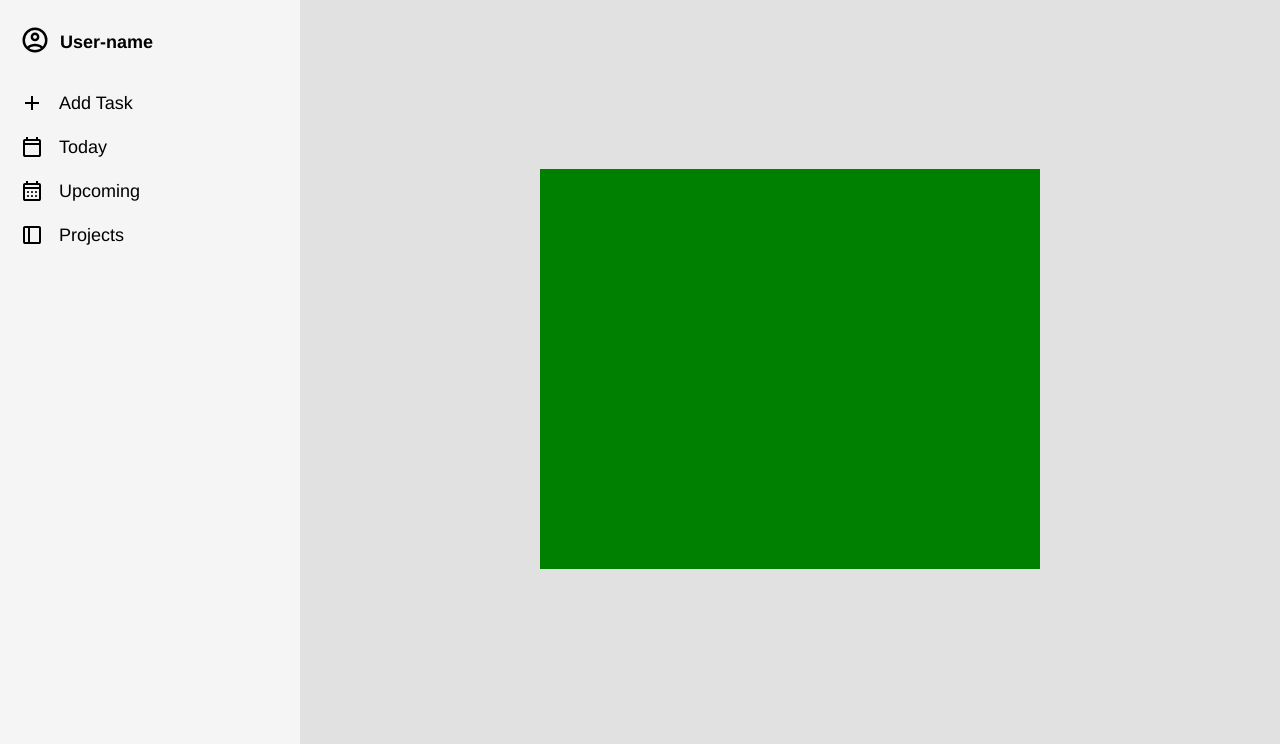
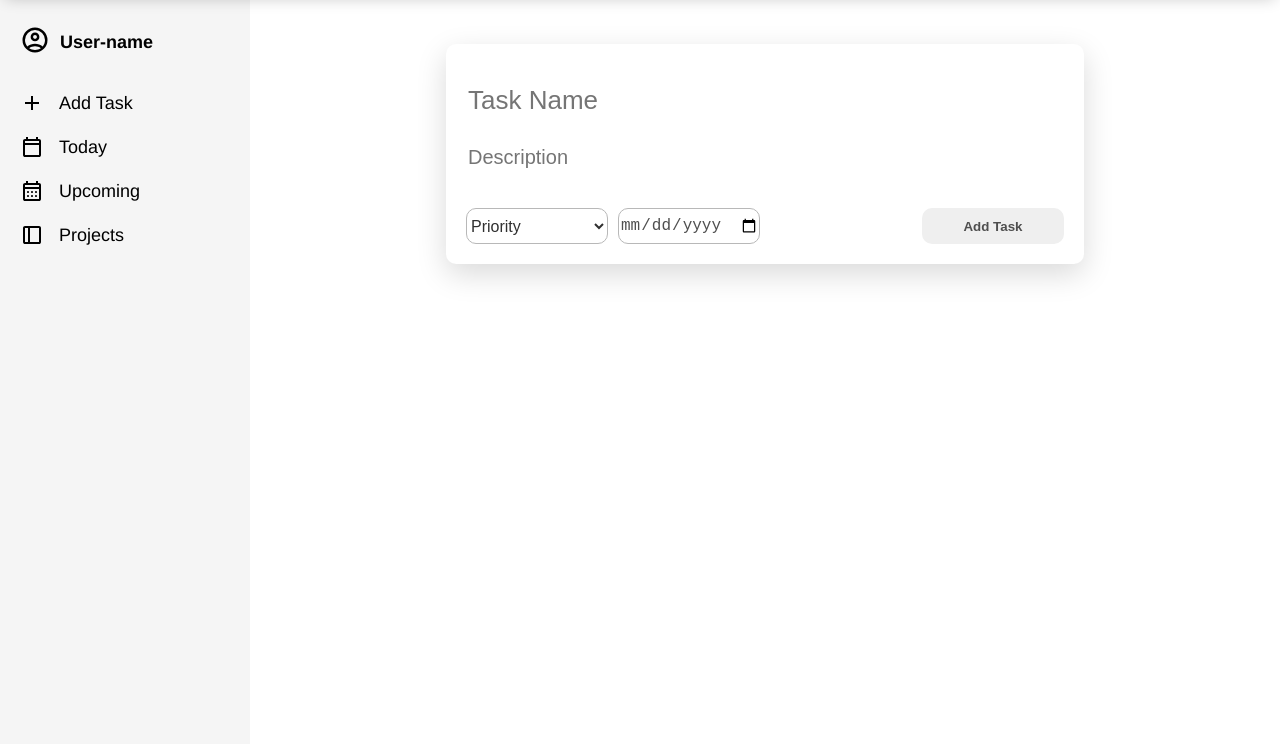
Before and after one commit to tim-martinez/todo-list, a website built with webpack: page src/index.html in a window 1280 px wide. Shown: the part 56-800 px from the top of the page. Built offline with nearby package versions, Linux system fonts and the light colour scheme.

Commit message:
main layout finished. Working on logic for adding a task.

```diff
--- a/src/addTask.js
+++ /dev/null
@@ -1,9 +0,0 @@
-const generateForm = function () {
-  const content = document.querySelector('.content');
-  const addTaskDiv = document.createElement('div');
-  addTaskDiv.classList.add('addTaskDiv');
-  content.classList.add('addTaskView');
-  content.append(addTaskDiv);
-};
-
-export default generateForm;
--- a/src/index.html
+++ b/src/index.html
@@ -3,7 +3,7 @@
   <head>
     <meta charset="UTF-8" />
     <meta name="viewport" content="width=device-width, initial-scale=1.0" />
-    <title>Document</title>
+    <title>Todo List Project</title>
   </head>
   <body>
     <div class="header">
--- a/src/index.js
+++ b/src/index.js
@@ -1,4 +1,6 @@
 import './style.css';
-import generateForm from './addTask';
+import * as UI from './modules/UI';
+import task from './modules/task';
 
-generateForm();
+UI.addTask();
+task();
--- /dev/null
+++ b/src/modules/UI.js
@@ -0,0 +1,67 @@
+export function addTask() {
+  const content = document.querySelector('.content');
+  const addTaskDiv = document.createElement('div');
+  addTaskDiv.classList.add('addTaskDiv');
+  content.classList.add('addTaskView');
+  content.append(addTaskDiv);
+
+  const form = document.createElement('form');
+  form.id = 'newTask';
+  addTaskDiv.append(form);
+
+  //Task name and Description
+  const taskName = document.createElement('input');
+  taskName.placeholder = 'Task Name';
+  taskName.id = 'taskName';
+  taskName.name = 'name';
+  form.append(taskName);
+
+  const description = document.createElement('input');
+  description.placeholder = 'Description';
+  description.id = 'description';
+  description.name = 'description';
+  form.append(description);
+
+  //Priority
+  const priority = document.createElement('select');
+  priority.classList.add('priority');
+  priority.id = 'priority';
+  priority.name = 'priority';
+
+  const defaultOption = document.createElement('option');
+  defaultOption.textContent = 'Priority';
+  defaultOption.value = 'default';
+  defaultOption.disabled = true;
+  defaultOption.selected = true;
+  priority.appendChild(defaultOption);
+
+  const highPriority = document.createElement('option');
+  highPriority.value = 'High Priority';
+  highPriority.textContent = 'High Priority';
+  priority.append(highPriority);
+
+  const standardPriority = document.createElement('option');
+  standardPriority.value = 'Standard Priority';
+  standardPriority.textContent = 'default';
+  priority.append(standardPriority);
+
+  const lowPriority = document.createElement('option');
+  lowPriority.value = 'Low Priority';
+  lowPriority.textContent = 'Low Priority';
+  priority.append(lowPriority);
+  form.append(priority);
+
+  //Due Date
+  const dueDate = document.createElement('input');
+  dueDate.type = 'date';
+  dueDate.id = 'dueDate';
+  dueDate.name = 'dueDate';
+  form.append(dueDate);
+
+  //Submit Button
+  const submit = document.createElement('input');
+  submit.type = 'submit';
+  submit.id = 'submit';
+  submit.value = 'Add Task';
+  form.append(submit);
+}
--- /dev/null
+++ b/src/modules/task.js
@@ -0,0 +1,25 @@
+export default function task() {
+  class Task {
+    constructor(name, description, priority, dueDate) {
+      this.name = name;
+      this.description = description;
+      this.priority = priority;
+      this.dueDate = dueDate;
+    }
+  }
+
+  document.querySelector('#newTask').addEventListener('submit', (event) => {
+    event.preventDefault();
+
+    const { name, description, priority, dueDate } = event.target.elements;
+
+    const task = new Task(
+      name.value,
+      description.value,
+      priority.value,
+      dueDate.value
+    );
+
+    console.log(task);
+  });
+}
--- a/src/style.css
+++ b/src/style.css
@@ -3,7 +3,7 @@ body {
   margin: 0px;
   font-family: 'Franklin Gothic Medium', 'Arial Narrow', Arial, sans-serif;
   display: grid;
-  grid-template: 50px 1fr/ 300px 1fr;
+  grid-template: 50px 1fr/ 250px 1fr;
   grid-template-areas:
     'header header'
     'sidebar content';
@@ -18,16 +18,35 @@ body {
   background-color: whitesmoke;
 }
 
+@media screen and (max-width: 700px) {
+  .sidebar {
+    display: none;
+  }
+
+  body {
+    grid-template: 50px 1fr/ 1fr;
+    grid-template-areas:
+      'header'
+      'content';
+  }
+}
+
 .content {
   grid-area: content;
-  background-color: rgb(225, 225, 225);
+  background-color: rgb(255, 255, 255);
 }
 
 .header {
   grid-area: header;
-  background-color: white;
+  background-color: rgb(255, 255, 255);
+  display: flex;
+  box-shadow: 0px 10px 15px -5px rgba(0, 0, 0, 0.2);
+  position: relative; /* This is necessary for z-index to work */
+  z-index: 1; /* This raises the element above the base level */
+}
+
+.header > * {
   align-self: center;
-  display: flex;
 }
 
 .logoIcon {
@@ -71,14 +90,89 @@ ul {
   gap: 15px;
 }
 
-.addTaskDiv {
-  height: 400px;
-  width: 500px;
-  background-color: green;
-}
-
 .addTaskView {
   display: flex;
   justify-content: center;
-  align-items: center;
 }
+
+.addTaskDiv {
+  min-width: 400px;
+  width: 60%;
+  max-width: 800px;
+  height: 200px;
+  margin-top: 50px;
+  background-color: rgb(255, 255, 255);
+  display: grid;
+  justify-content: center;
+  grid-template-columns: 1fr;
+  /* padding-top: 10px;
+  padding-bottom: 10px; */
+  padding: 10px;
+  border-radius: 10px;
+  box-shadow: 0px 10px 30px rgba(0, 0, 0, 0.15);
+}
+
+.addTaskDiv form {
+  display: grid;
+  grid-template: 1fr 1fr 0.5fr / 1fr 1fr 1fr 1fr;
+  column-gap: 10px;
+  /* row-gap: 5px; */
+  grid-template-areas:
+    'taskName taskName taskName taskName'
+    'description description description description'
+    'priority dueDate . submit';
+  padding: 10px;
+}
+
+.addTaskDiv form > * {
+  border: none;
+  border-radius: 10px;
+  color: rgb(79, 79, 79);
+}
+
+#taskName {
+  grid-area: taskName;
+  font-size: 26px;
+  border: none;
+}
+
+#taskName:focus {
+  outline: none;
+}
+
+#description {
+  grid-area: description;
+  border: none;
+  display: flex;
+  font-size: 20px;
+  outline: none;
+  padding-bottom: 30px;
+}
+
+#priority {
+  grid-area: priority;
+  background-color: white;
+  border: 1px solid rgb(184, 184, 184);
+  font-size: 16px;
+  color: rgb(48, 48, 48);
+  outline: none;
+}
+
+#dueDate {
+  grid-area: dueDate;
+  background-color: white;
+  border: 1px solid rgb(184, 184, 184);
+  font-size: 16px;
+  min-width: 100px;
+  outline: none;
+}
+
+#submit {
+  grid-area: submit;
+  font-weight: 800;
+  cursor: pointer;
+}
+
+#submit:hover {
+  background-color: rgb(222, 222, 222);
+}
```
